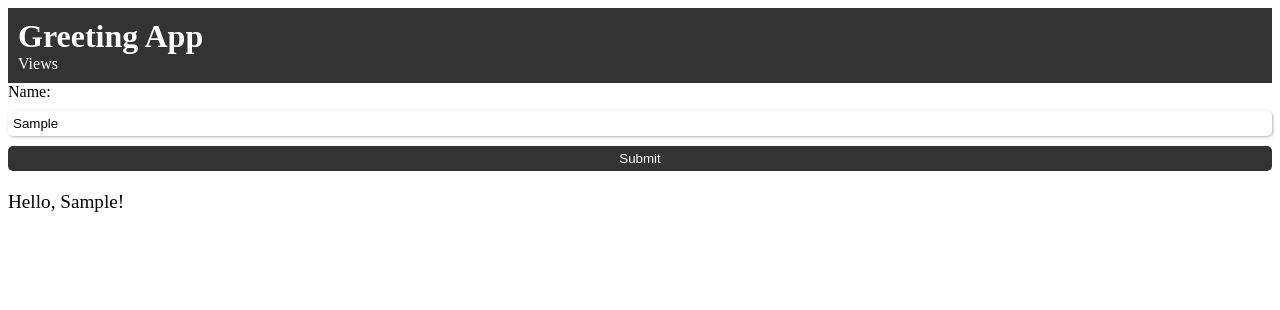
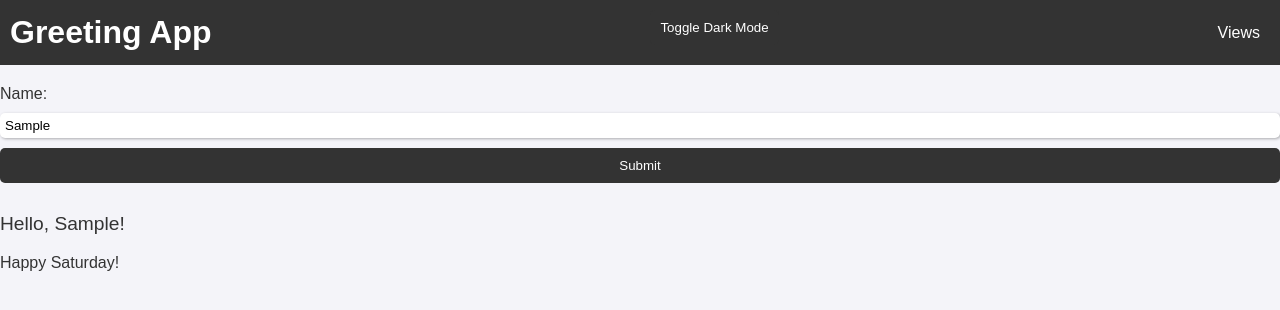
Before and after one commit to Sekhar2004/SWA_AWS, a plain HTML site: page index.html in a window 1280 px wide. Both pictures are taken after typing "Sample" into the empty fields and a click on the button "Submit". Drawn offline with Linux system fonts and the light colour scheme; no server answers.

Commit message:
added styling and toggle

```diff
--- a/index.html
+++ b/index.html
@@ -1,22 +1,28 @@
 <!DOCTYPE html>
-<html>
+<html lang="en">
 <head>
-	<title>A Monk in Cloud</title>
-	<link rel="stylesheet" type="text/css" href="style.css">
+    <meta charset="UTF-8">
+    <meta name="viewport" content="width=device-width, initial-scale=1.0">
+    <title>Greeting App</title>
+    <link rel="stylesheet" href="style.css">
 </head>
 <body>
     <header>
         <h1>Greeting App</h1>
+        <button id="theme-toggle">Toggle Dark Mode</button>
         <div class="counter-number">Views</div>
     </header>
+
     <main>
-		<form>
+        <form id="greeting-form">
             <label for="name">Name:</label>
-			<input type="text" id="name" name="name">
+            <input type="text" id="name" name="name" placeholder="Enter your name" required>
             <button id="submit-btn">Submit</button>
         </form>
         <p id="greeting"></p>
+        <p id="daily-greeting"></p>
     </main>
+
     <script src="script.js"></script>
 </body>
 </html>
--- a/script.js
+++ b/script.js
@@ -1,18 +1,66 @@
-const form = document.querySelector('form');
+const form = document.querySelector('#greeting-form');
 const greeting = document.querySelector('#greeting');
+const dailyGreeting = document.querySelector('#daily-greeting');
+const counter = document.querySelector(".counter-number");
+const toggleButton = document.querySelector("#theme-toggle");
+
+function saveName() {
+    const name = document.querySelector('#name').value;
+    localStorage.setItem('username', name);
+    typeGreeting(`Hello, ${name}!`);
+}
+
+function typeGreeting(text) {
+    let i = 0;
+    greeting.textContent = "";
+    const interval = setInterval(() => {
+        if (i < text.length) {
+            greeting.textContent += text.charAt(i);
+            i++;
+        } else {
+            clearInterval(interval);
+        }
+    }, 100);
+}
 
 form.addEventListener('submit', (event) => {
-	event.preventDefault();
-	const name = document.querySelector('#name').value;
-	greeting.textContent = `Hello, ${name}!`;
+    event.preventDefault();
+    saveName();
 });
 
-const counter = document.querySelector(".counter-number");
+window.onload = () => {
+    const savedName = localStorage.getItem('username');
+    if (savedName) {
+        typeGreeting(`Welcome back, ${savedName}!`);
+    }
+    loadDailyGreeting();
+    updateCounter();
+    getGeolocation();
+    loadTheme();
+};
+
+toggleButton.addEventListener("click", () => {
+    document.body.classList.toggle("dark-mode");
+    const currentTheme = document.body.classList.contains("dark-mode") ? 'dark' : 'light';
+    localStorage.setItem('theme', currentTheme);
+});
+
+function loadTheme() {
+    const savedTheme = localStorage.getItem('theme');
+    if (savedTheme === 'dark') {
+        document.body.classList.add("dark-mode");
+    }
+}
+
+function loadDailyGreeting() {
+    const days = ['Sunday', 'Monday', 'Tuesday', 'Wednesday', 'Thursday', 'Friday', 'Saturday'];
+    const today = new Date().getDay();
+    dailyGreeting.textContent = `Happy ${days[today]}!`;
+}
+
+
 async function updateCounter() {
-    let response = await fetch(
-        "https://mhp7lbd6cmp65jglrczsfllz7u0xghkp.lambda-url.ap-south-1.on.aws/"
-    );
+    let response = await fetch("https://mhp7lbd6cmp65jglrczsfllz7u0xghkp.lambda-url.ap-south-1.on.aws/");
     let data = await response.json();
     counter.innerHTML = `Views: ${data}`;
 }
-updateCounter();
--- a/style.css
+++ b/style.css
@@ -1,40 +1,77 @@
+body {
+    font-family: 'Arial', sans-serif;
+    margin: 0;
+    padding: 0;
+    background-color: #f4f4f9;
+    color: #333;
+    transition: background-color 0.5s, color 0.5s;
+}
+
 header {
     background-color: #333;
     color: #fff;
     padding: 10px;
+    display: flex;
+    justify-content: space-between;
+    align-items: center;
 }
 
 h1 {
     margin: 0;
 }
 
+.counter-number {
+    margin-right: 10px;
+}
+
 form {
     display: flex;
     flex-direction: column;
+    margin: 20px 0;
 }
 
-label {
+label, input, button {
     margin-bottom: 10px;
 }
 
 input[type="text"] {
     padding: 5px;
-	margin-bottom: 10px;
     border-radius: 5px;
     border: none;
     box-shadow: 1px 1px 3px rgba(0, 0, 0, 0.3);
 }
 
 button {
-	padding: 5px 10px;
+    padding: 10px;
     background-color: #333;
-	color: #fff;
+    color: white;
     border: none;
     border-radius: 5px;
     cursor: pointer;
+    transition: background-color 0.3s ease;
+}
+
+button:hover {
+    background-color: #555;
 }
 
 #greeting {
     margin-top: 20px;
     font-size: 1.2rem;
 }
+
+/* Dark Mode */
+.dark-mode {
+    background-color: #2e2e2e;
+    color: #ffffff;
+}
+
+.dark-mode input[type="text"], .dark-mode button {
+    background-color: #444;
+    color: white;
+}
+
+#daily-greeting, #weather {
+    margin-top: 10px;
+    font-size: 1rem;
+}
```
Also changed, not shown: 1 other file. Lines whose indentation alone changed are shown as unchanged.
